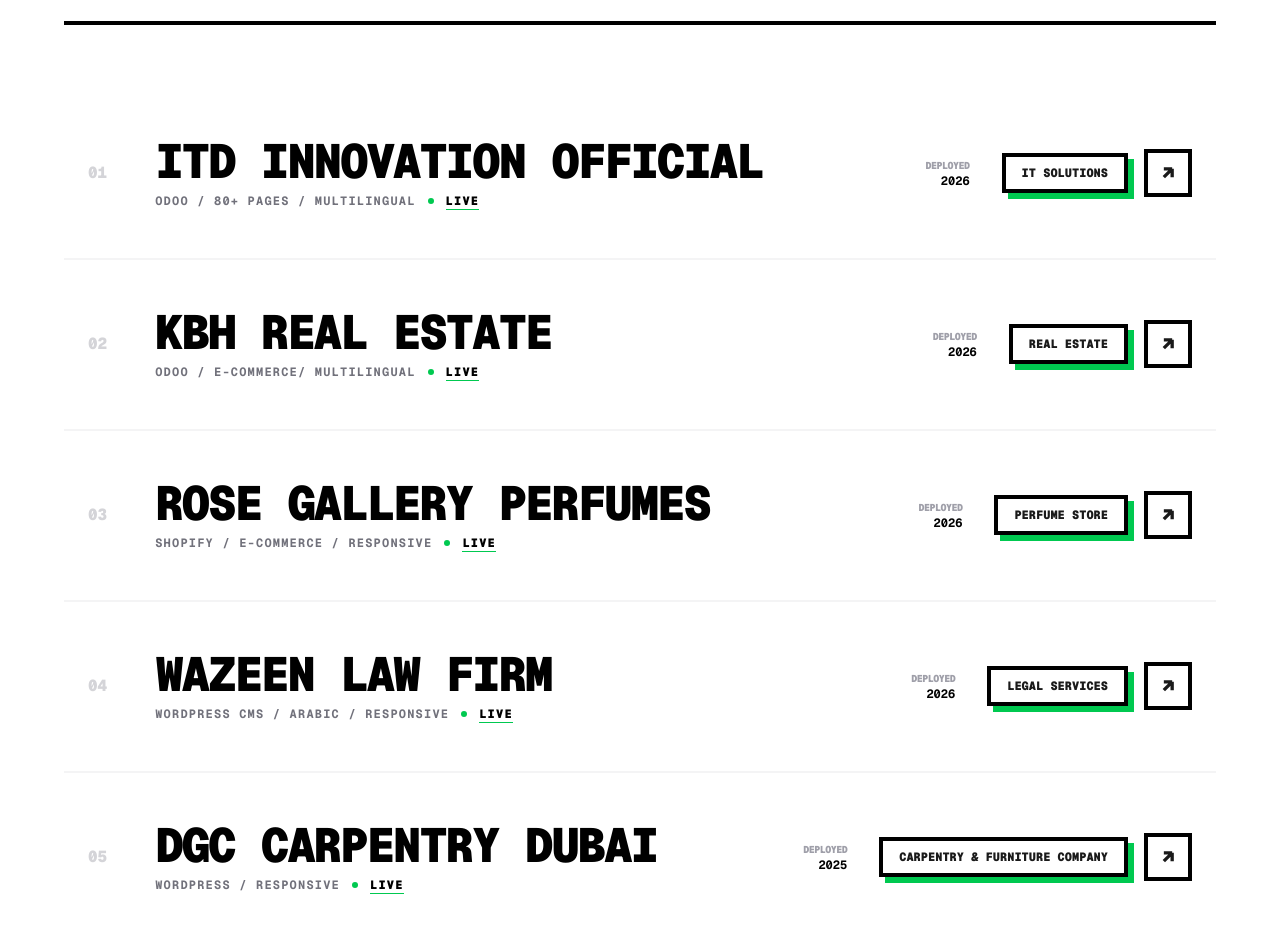
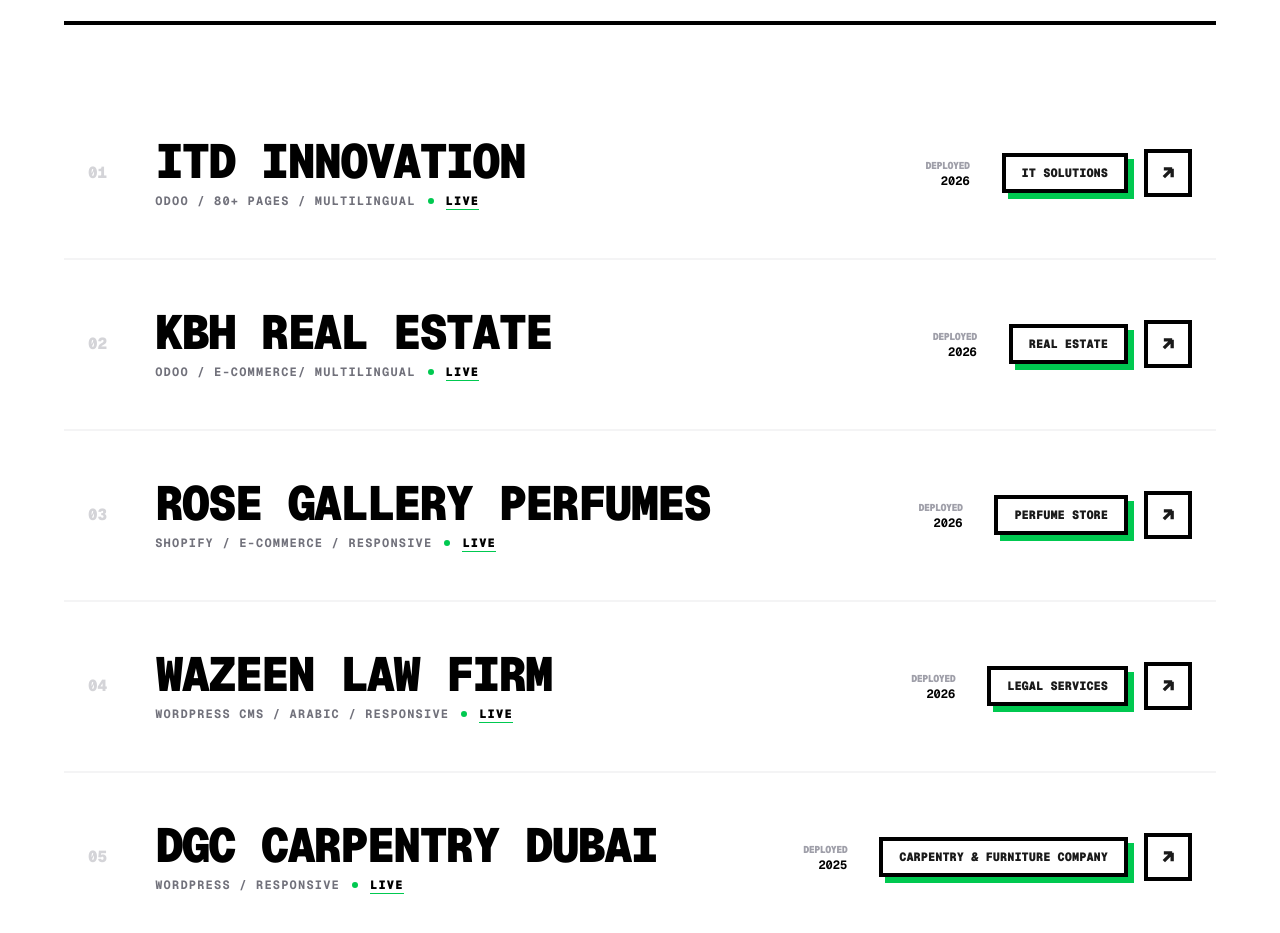
Before and after one commit to BrianShiroe/portfoliov4, a Next.js app: page / in a window 1280 px wide. Shown: the part 4140-5073 px from the top of the page. Built offline with nearby package versions, Linux system fonts and the light colour scheme.

Commit message:
[update] project: project 1 title

```diff
--- a/components/Projects.tsx
+++ b/components/Projects.tsx
@@ -6,7 +6,7 @@ export function Projects() {
   const projects = [
     {
       id: "01",
-      title: "ITD Innovation Official",
+      title: "ITD Innovation",
       tag: "IT Solutions",
       tech: "Odoo / 80+ Pages / Multilingual",
       status: "Live",
```
